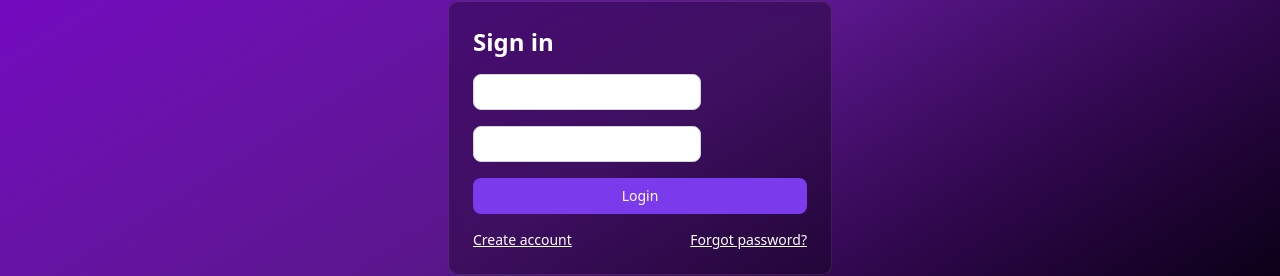
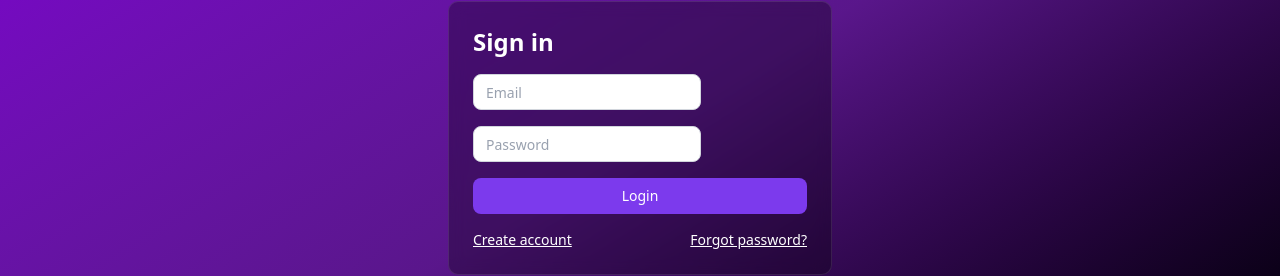
Before and after one commit to BlissArmah-Nwanwah/fraud-analytics, a React (Vite) app: page /login in a window 1280 px wide. Shown: the part 262-538 px from the top of the page. Built offline with nearby package versions, Linux system fonts and the light colour scheme; no server answers.

Commit message:
refactor: Update Input component to use type alias for props and enhance styling with additional text color and placeholder styles

```diff
--- a/src/components/ui/input.tsx
+++ b/src/components/ui/input.tsx
@@ -1,19 +1,22 @@
 import * as React from "react";
 import { cn } from "@/lib/utils";
 
-export interface InputProps extends React.InputHTMLAttributes<HTMLInputElement> {}
+export type InputProps = React.InputHTMLAttributes<HTMLInputElement>;
 
-const Input = React.forwardRef<HTMLInputElement, InputProps>(({ className, ...props }, ref) => (
+const Input = React.forwardRef<HTMLInputElement, InputProps>(
+  ({ className, ...props }, ref) => (
     <input
       ref={ref}
       className={cn(
         "h-9 px-3 rounded-md border border-gray-300 dark:border-white/10 bg-white dark:bg-white/5 text-sm",
+        "text-black placeholder:text-gray-400 dark:text-white dark:placeholder:text-white/50",
         "focus:outline-none focus:ring-2 focus:ring-purple-500/40",
         className
       )}
       {...props}
     />
-));
+  )
+);
 Input.displayName = "Input";
 
 export { Input };
```
Lines whose indentation alone changed are shown as unchanged.
